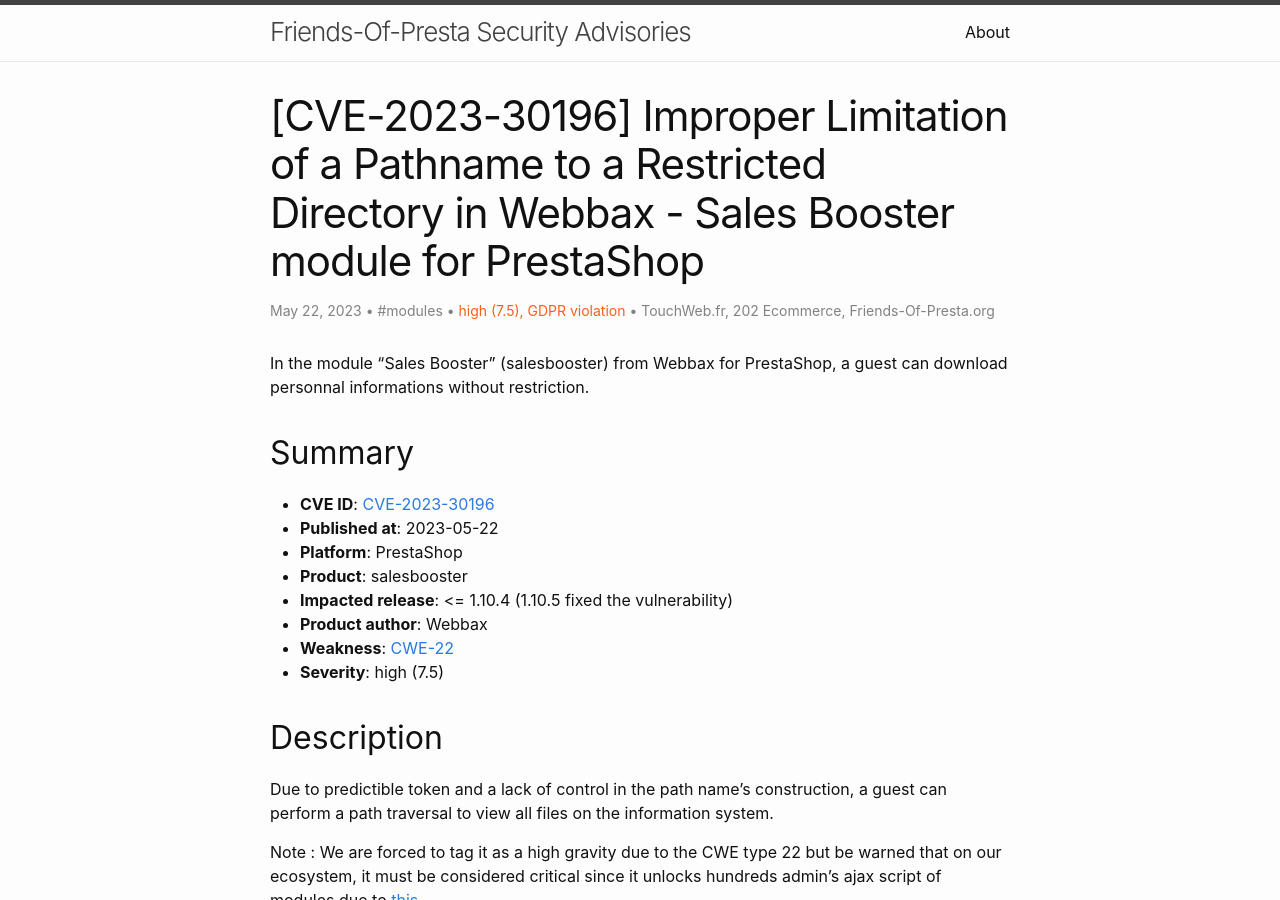
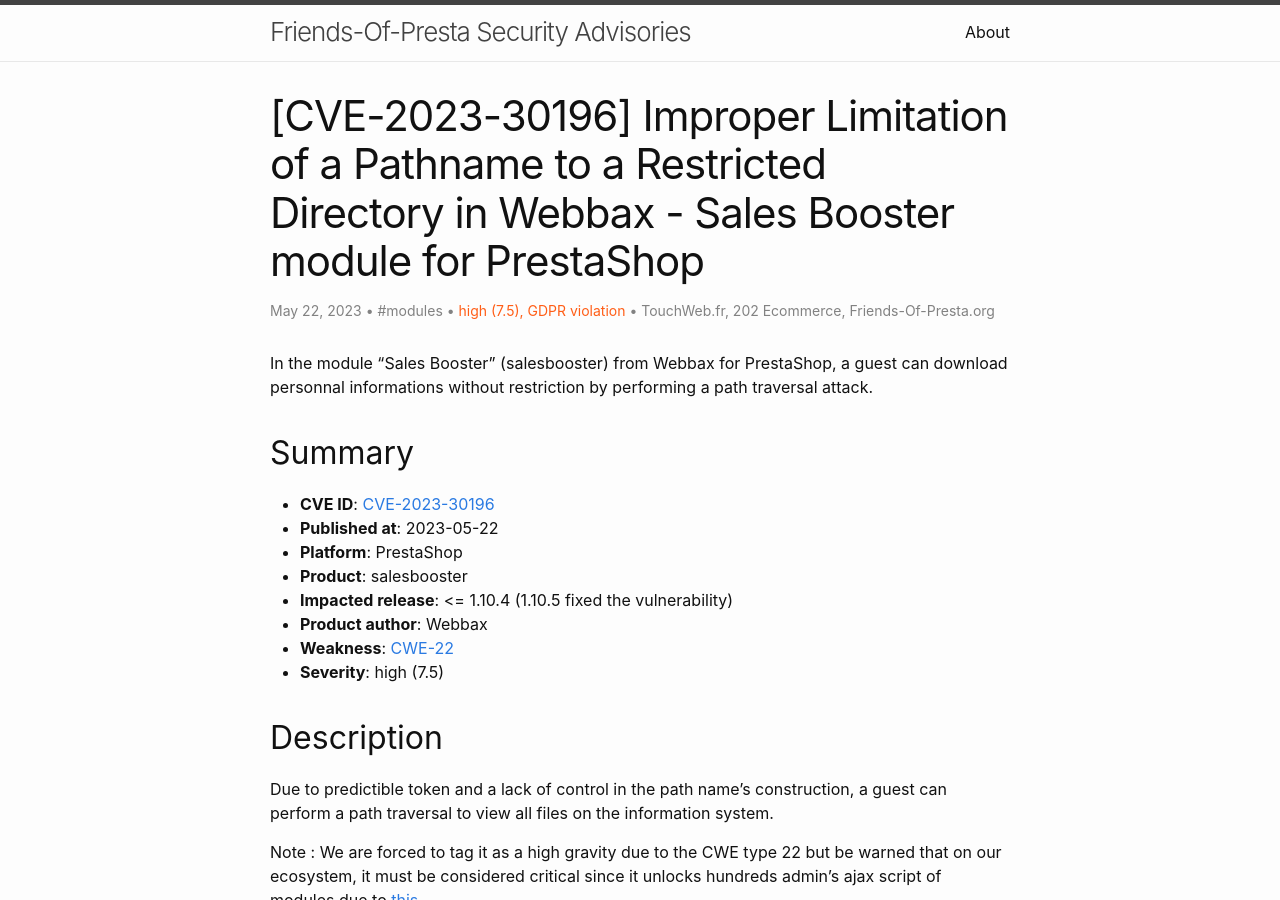
Before and after one commit to friends-of-presta/security-advisories, a Jekyll site: the page built from _posts/2023-05-22-salesbooster.md, in a window 1280 px wide and 900 px high. Built offline with Jekyll 4.4.1, drawn with Linux system fonts in a browser that asks for light colours.

Commit message:
Update 2023-05-22-salesbooster.md

```diff
--- a/_posts/2023-05-22-salesbooster.md
+++ b/_posts/2023-05-22-salesbooster.md
@@ -10,7 +10,7 @@ meta: "CVE,PrestaShop,salesbooster"
 severity: "high (7.5), GDPR violation"
 ---
 
-In the module "Sales Booster" (salesbooster) from Webbax for PrestaShop, a guest can download personnal informations without restriction.
+In the module "Sales Booster" (salesbooster) from Webbax for PrestaShop, a guest can download personnal informations without restriction by performing a path traversal attack.
 
 ## Summary
 
```
